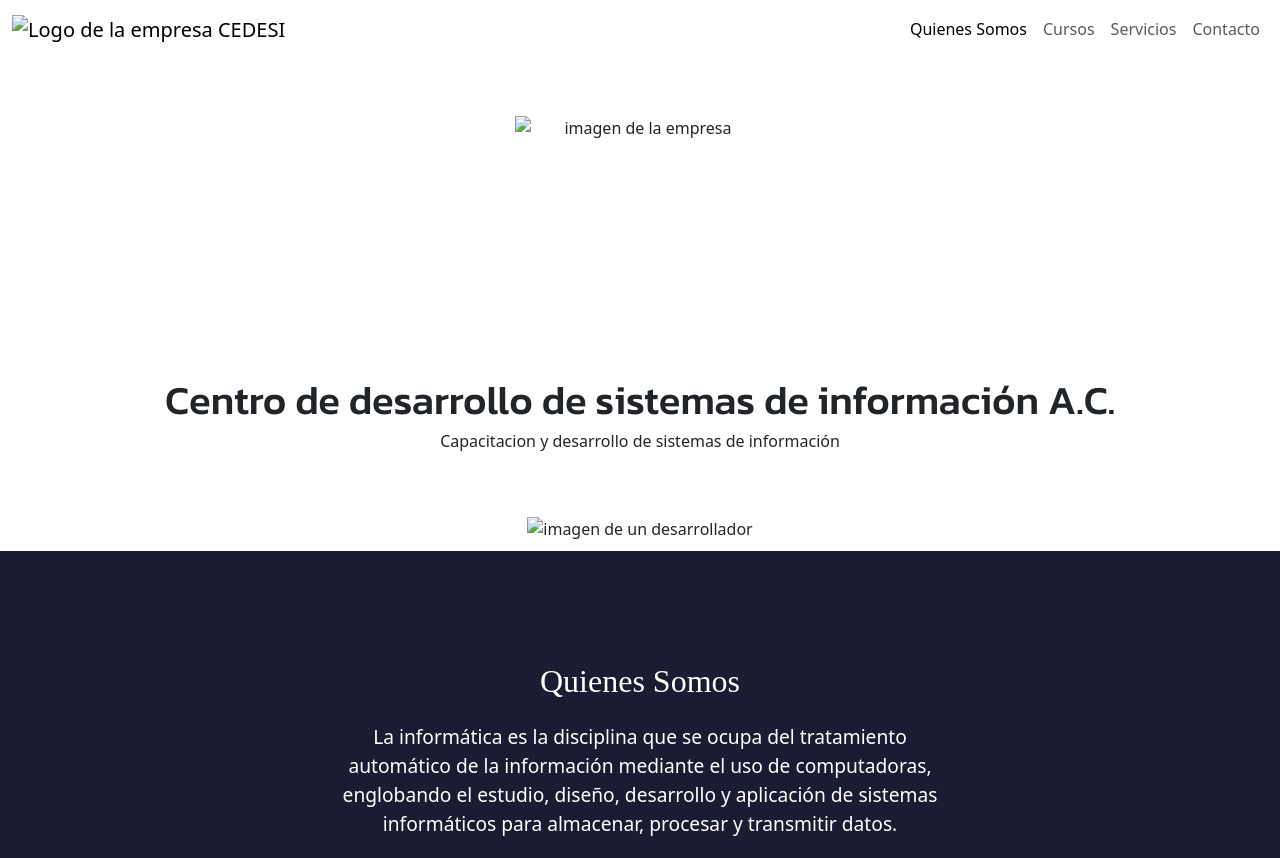
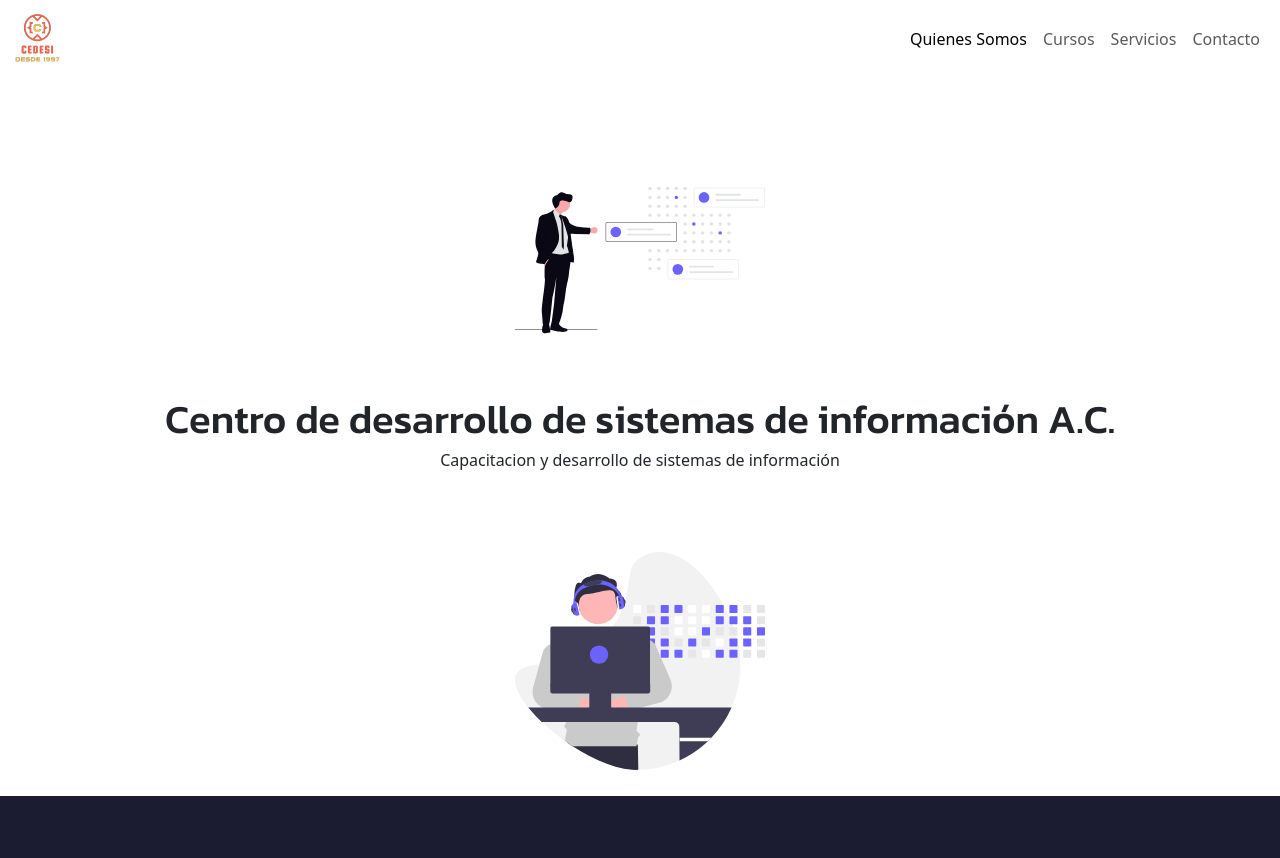
Before and after one commit to Jesus23-tecnm/mi-sitio, a plain HTML site: page index.html in a window 1280 px wide. Shown: the top 858 px of the page. Drawn offline with nearby package versions, Linux system fonts and the light colour scheme; the site is published under a folder, as on GitHub Pages, so addresses that start at the root find nothing.

Commit message:
Primer commit

```diff
--- a/index.html
+++ b/index.html
@@ -4,7 +4,7 @@
     <meta charset="UTF-8" />
     <meta name="viewport" content="width=device-width, initial-scale=1.0" />
     <title>Centro de desarrollo de sistemas de información</title>
-    <link rel="icon" href="Img/logo1cedesiFondo.png" type="image/x-icon" />
+    <link rel="icon" href="./Img/logo1cedesiFondo.png" type="image/x-icon" />
     <link rel="stylesheet" href="Css/styles.css" />
 
     <!--Fuentes-->
@@ -45,7 +45,7 @@
         <div class="collapse navbar-collapse" id="navbarTogglerDemo01">
           <a class="navbar-brand" href="#">
             <img
-              src="/Img/logo1cedesi.png"
+              src="./Img/logo1cedesi.png"
               alt="Logo de la empresa CEDESI"
               width="50px"
             />
@@ -78,7 +78,7 @@
       >
         <img
           class="img-principal-sup"
-          src="/Img/business-decisions.svg"
+          src="./Img/business-decisions.svg"
           alt="imagen de la empresa"
         />
         <h1>Centro de desarrollo de sistemas de información A.C.</h1>
@@ -88,7 +88,7 @@
       <div class="principal-inf">
         <img
           class="img-principal-inf"
-          src="/Img/developer.svg"
+          src="./Img/developer.svg"
           alt="imagen de un desarrollador"
         />
       </div>
```
